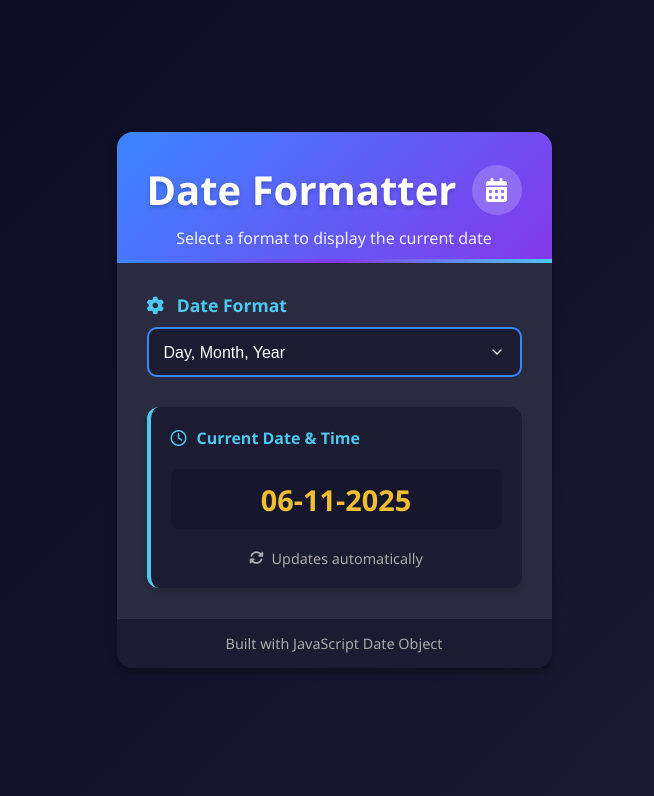
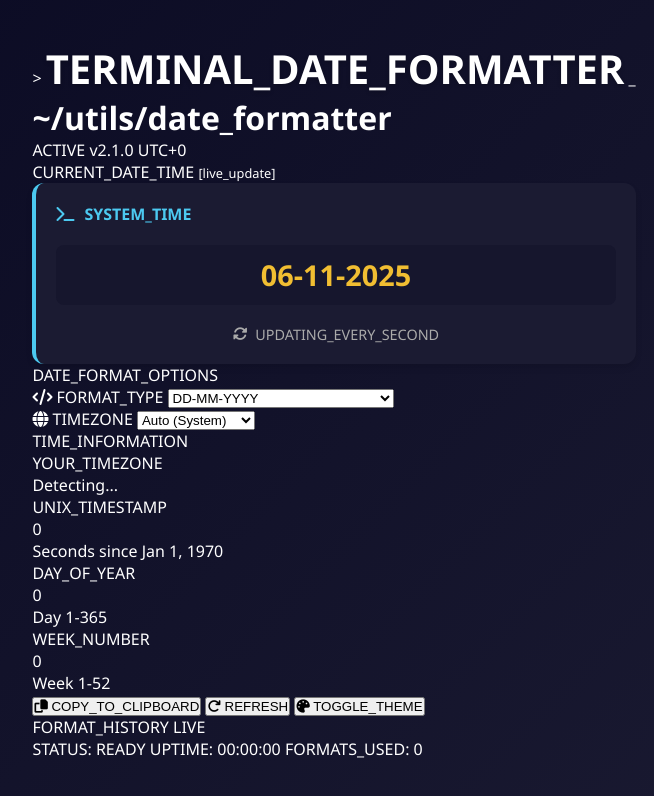
Before and after one commit to acheronx0577/JavaScript-Building-a-Date-Formatter, a plain HTML site: page index.html in a window 1280 px wide. Shown: the whole page, without its empty margins (306-960 px from the left). Drawn offline with Linux system fonts and the light colour scheme.

Commit message:
Update index.html

```diff
--- a/index.html
+++ b/index.html
@@ -1,67 +1,162 @@
 <!DOCTYPE html>
 <html lang="en">
 <head>
-    <meta charset="UTF-8" />
-    <meta http-equiv="X-UA-Compatible" content="IE=edge" />
-    <meta name="viewport" content="width=device-width, initial-scale=1.0" />
+    <meta charset="utf-8" />
+    <meta name="viewport" content="width=device-width, initial-scale=1" />
+    <link rel="stylesheet" href="./styles.css" />
+    <link href="https://fonts.googleapis.com/css2?family=Geist+Mono:wght@300;400;500;600;700&display=swap" rel="stylesheet">
     <link rel="icon" type="image/png" href="https://cdn.freecodecamp.org/universal/favicons/favicon.ico" />
-    <title>Learn the Date Object by Building a Date Formatter</title>
     <link rel="stylesheet" href="https://cdnjs.cloudflare.com/ajax/libs/font-awesome/6.4.0/css/all.min.css">
-    <link rel="stylesheet" href="./styles.css" />
+    <title>TERMINAL_DATE_FORMATTER</title>
 </head>
 <body>
-    <main>
-      <div class="container">
-        <div class="card">
-          <div class="header">
-            <div class="title-container">
-              <h1 class="title">Date Formatter</h1>
-              <div class="icon-container">
-                <i class="fas fa-calendar-alt"></i>
+    <div class="terminal">
+        <header class="terminal-header">
+            <div class="window-controls">
+                <span class="control close"></span>
+                <span class="control minimize"></span>
+                <span class="control maximize"></span>
+            </div>
+            <div class="title-bar">
+                <span class="prompt">></span>
+                <span class="title">TERMINAL_DATE_FORMATTER</span>
+                <span class="cursor">_</span>
+            </div>
+        </header>
+
+        <main class="terminal-body">
+            <div class="app-header">
+                <h1 class="app-title">~/utils/date_formatter</h1>
+                <div class="status-bar">
+                    <span class="status-item">ACTIVE</span>
+                    <span class="status-item">v2.1.0</span>
+                    <span class="status-item">UTC+0</span>
                 </div>
             </div>
-            <p class="subtitle">Select a format to display the current date</p>
+
+            <!-- Main Date Display -->
+            <div class="date-display-section">
+                <div class="section-title">
+                    <span>CURRENT_DATE_TIME</span>
+                    <span style="color: var(--text-dim); font-size: 0.8em;">[live_update]</span>
                 </div>
-
-          <div class="divider"></div>
-
-          <div class="content">
-            <div class="dropdown-container">
-              <label for="date-options" class="dropdown-label">
-                <i class="fas fa-cog"></i> Date Format
-              </label>
-              <select name="date-options" id="date-options" class="date-select">
-                <option value="dd-mm-yyyy">Day, Month, Year</option>
-                <option value="yyyy-mm-dd">Year, Month, Day</option>
-                <option value="mm-dd-yyyy-h-mm">Month, Day, Year, Hours, Minutes</option>
-                <option value="full-date">Full Date with Day Name</option>
-                <option value="relative">Relative Time</option>
-              </select>
-            </div>
-
-            <div class="date-display-container">
+                <div class="date-container">
                     <div class="date-card">
                         <div class="date-header">
-                  <i class="far fa-clock"></i>
-                  <span>Current Date & Time</span>
+                            <i class="fas fa-terminal"></i>
+                            <span>SYSTEM_TIME</span>
                         </div>
-                <p id="current-date" class="formatted-date"></p>
+                        <div id="current-date" class="formatted-date">INITIALIZING...</div>
                         <div class="date-footer">
                             <i class="fas fa-sync-alt"></i>
-                  <span>Updates automatically</span>
+                            <span>UPDATING_EVERY_SECOND</span>
                         </div>
                     </div>
                 </div>
             </div>
 
-          <div class="footer">
-            <p>Built with JavaScript Date Object</p>
+            <!-- Format Controls -->
+            <div class="format-controls">
+                <div class="section-title">DATE_FORMAT_OPTIONS</div>
+                <div class="controls-grid">
+                    <div class="control-group">
+                        <label for="date-options" class="control-label">
+                            <i class="fas fa-code"></i> FORMAT_TYPE
+                        </label>
+                        <select name="date-options" id="date-options" class="terminal-select">
+                            <option value="dd-mm-yyyy">DD-MM-YYYY</option>
+                            <option value="yyyy-mm-dd">YYYY-MM-DD</option>
+                            <option value="mm-dd-yyyy-h-mm">MM-DD-YYYY HH:MM AM/PM</option>
+                            <option value="mm-dd-yyyy-h-mm-ss">MM-DD-YYYY HH:MM:SS AM/PM</option>
+                            <option value="full-date">FULL_DATE</option>
+                            <option value="full-date-time">FULL_DATE_WITH_TIME</option>
+                            <option value="relative">RELATIVE_TIME</option>
+                            <option value="unix">UNIX_TIMESTAMP</option>
+                        </select>
                     </div>
+
+                    <div class="control-group">
+                        <label for="timezone-select" class="control-label">
+                            <i class="fas fa-globe"></i> TIMEZONE
+                        </label>
+                        <select name="timezone-select" id="timezone-select" class="terminal-select">
+                            <option value="auto">Auto (System)</option>
+                            <option value="UTC">UTC</option>
+                            <option value="America/New_York">EST (Eastern)</option>
+                            <option value="America/Chicago">CST (Central)</option>
+                            <option value="America/Denver">MST (Mountain)</option>
+                            <option value="America/Los_Angeles">PST (Pacific)</option>
+                            <option value="Europe/London">GMT (London)</option>
+                            <option value="Europe/Paris">CET (Paris)</option>
+                            <option value="Asia/Tokyo">JST (Tokyo)</option>
+                            <option value="Asia/Shanghai">CST (China)</option>
+                        </select>
+                    </div>
+                </div>
+            </div>
+
+            <!-- Time Info -->
+            <div class="timezone-info">
+                <div class="section-title">TIME_INFORMATION</div>
+                <div class="info-grid">
+                    <div class="info-card">
+                        <div class="info-label">YOUR_TIMEZONE</div>
+                        <div class="info-value" id="timezone">Detecting...</div>
+                    </div>
+                    <div class="info-card">
+                        <div class="info-label">UNIX_TIMESTAMP</div>
+                        <div class="info-value" id="timestamp">0</div>
+                        <div class="info-desc">Seconds since Jan 1, 1970</div>
+                    </div>
+                    <div class="info-card">
+                        <div class="info-label">DAY_OF_YEAR</div>
+                        <div class="info-value" id="day-of-year">0</div>
+                        <div class="info-desc">Day 1-365</div>
+                    </div>
+                    <div class="info-card">
+                        <div class="info-label">WEEK_NUMBER</div>
+                        <div class="info-value" id="week-number">0</div>
+                        <div class="info-desc">Week 1-52</div>
+                    </div>
+                </div>
+            </div>
+
+            <!-- Quick Actions -->
+            <div class="action-buttons">
+                <button class="terminal-btn primary" id="copy-date-btn">
+                    <i class="fas fa-copy"></i>
+                    <span class="btn-text">COPY_TO_CLIPBOARD</span>
+                </button>
+                <button class="terminal-btn" id="refresh-btn">
+                    <i class="fas fa-redo"></i>
+                    <span class="btn-text">REFRESH</span>
+                </button>
+                <button class="terminal-btn" id="theme-toggle">
+                    <i class="fas fa-palette"></i>
+                    <span class="btn-text">TOGGLE_THEME</span>
+                </button>
+            </div>
+
+            <!-- Format History -->
+            <div class="format-history">
+                <div class="history-header">
+                    <span class="history-title">FORMAT_HISTORY</span>
+                    <span class="output-status">LIVE</span>
+                </div>
+                <div class="history-content">
+                    <ol class="history-list" id="format-history"></ol>
                 </div>
             </div>
         </main>
 
+        <footer class="terminal-footer">
+            <div class="footer-stats">
+                <span class="stat">STATUS: <span id="footer-status">READY</span></span>
+                <span class="stat">UPTIME: <span id="uptime">00:00:00</span></span>
+                <span class="stat">FORMATS_USED: <span id="formats-used">0</span></span>
+            </div>
+        </footer>
+    </div>
     <script src="./script.js"></script>
 </body>
-
 </html>
```
Lines whose indentation alone changed are shown as unchanged.
